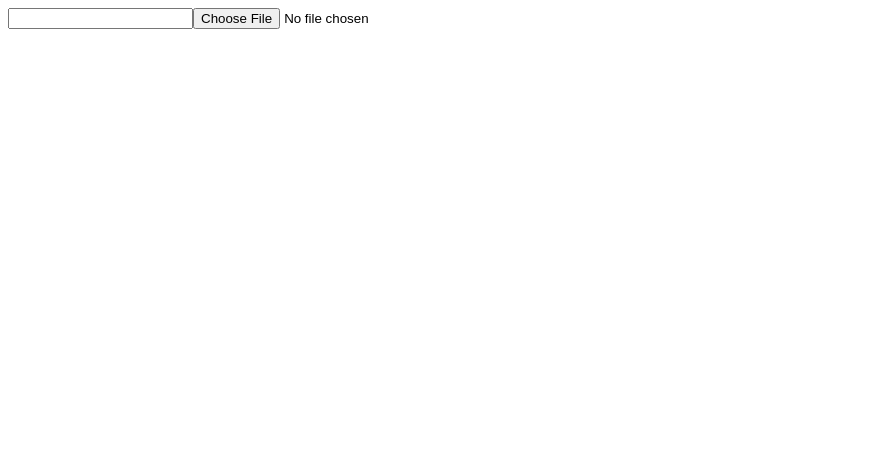
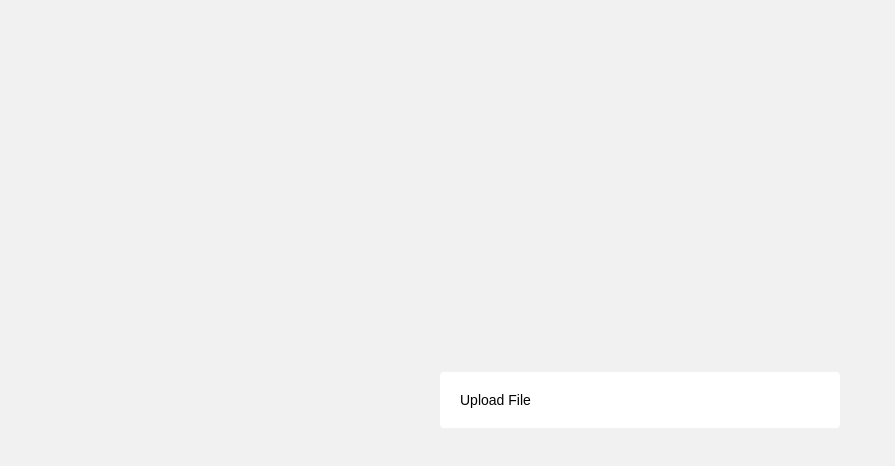
Before and after one commit to SouBeatrizKaroline/HackaConnection2023_FrontEnd, a React (Create React App) app: page / in a window 1280 px wide. Shown: the top 466 px of the page, without its empty margins (0-895 px from the left). Built offline with nearby package versions, Linux system fonts and the light colour scheme.

Commit message:
Add global styles

```diff
--- a/package.json
+++ b/package.json
@@ -9,6 +9,7 @@
     "react": "^18.2.0",
     "react-dom": "^18.2.0",
     "react-scripts": "5.0.1",
+    "styled-components": "^6.0.0-rc.3",
     "web-vitals": "^2.1.4"
   },
   "scripts": {
--- a/src/App.js
+++ b/src/App.js
@@ -1,24 +1,17 @@
 import React, { useState } from "react";
+
+import GlobalStyle from "./styles/global";
+
+import { Container, Content } from "./styles";
 
 function App() {
   const [name, setName] = useState("");
   const [selectedFile, setSelectedFile] = useState(null);
   return (
-    <div className="App">
-      <form>
-        <input
-          type="text"
-          value={name}
-          onChange={(e) => setName(e.target.value)}
-        />
-
-        <input
-          type="file"
-          value={selectedFile}
-          onChange={(e) => setSelectedFile(e.target.files[0])}
-        />
-      </form>
-    </div>
+    <Container>
+      <Content>Upload File</Content>
+      <GlobalStyle />
+    </Container>
   );
 }
 
--- /dev/null
+++ b/src/styles.js
@@ -0,0 +1,17 @@
+import { styled } from "styled-components";
+
+export const Container = styled.div`
+  height: 100%;
+  display: flex;
+  justify-content: center;
+  align-items: center;
+`;
+
+export const Content = styled.div`
+  width: 100%;
+  max-width: 400px;
+  margin: 30px;
+  background: #fff;
+  border-radius: 4px;
+  padding: 20px;
+`;
--- /dev/null
+++ b/src/styles/global.js
@@ -0,0 +1,22 @@
+import { createGlobalStyle  } from "styled-components";
+
+export default createGlobalStyle`
+  * {
+    margin: 0;
+    padding: 0;
+    outline: 0;
+    box-sizing: border-box;
+  }
+
+  body {
+    font-family: Arial, Helvetica, sans-serif;
+    font-size: 14px;
+    background-color: #F1F1F1;
+    text-rendering: optimizeLegibility;
+    -webkit-font-smoothing: antialiased;
+  }
+
+  html, body, #root {
+    height: 100%;
+  }
+`;
```
Also changed, not shown: src/components/index.js (added), src/components/styles.js (added), 1 other file (tests, documents, lock files or other folders).
